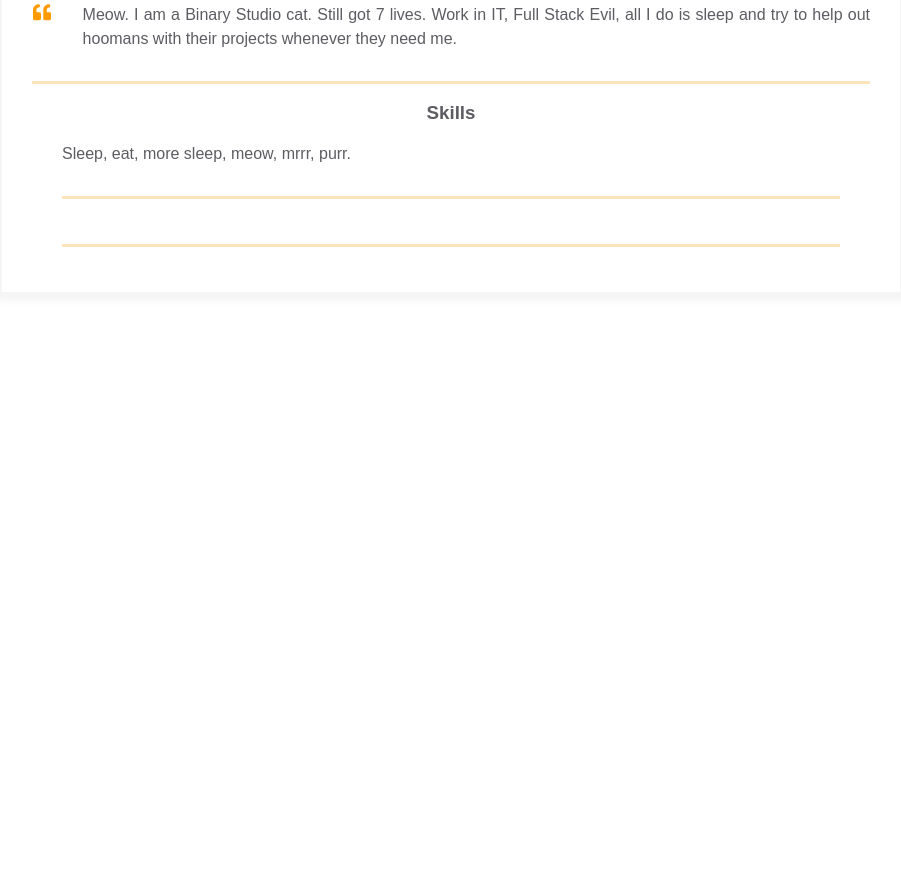
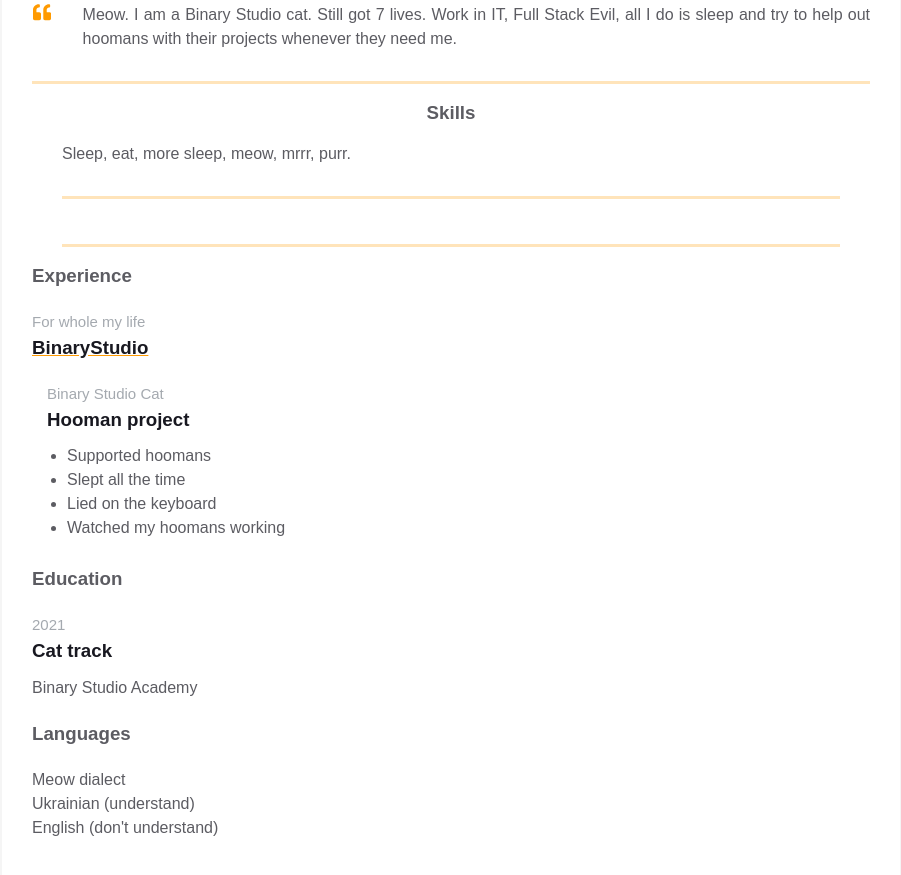
Before and after one commit to mysticBel/homepage, a plain HTML site: page index.html in a window 1280 px wide. Shown: the part 359-1234 px from the top of the page, without its empty margins (189-1090 px from the left). Before the commit the page ends 800 px from the top, so only its background shows below. Drawn offline with Linux system fonts and the light colour scheme.

Commit message:
Add experiences and additional info sections

```diff
--- a/index.html
+++ b/index.html
@@ -131,7 +131,48 @@
                 </div>
               </div>
 
+              <!-- Experiences -->
 
+              <h3 class="experiences__header">Experience</h3>
+              <div class="experiences__company">
+                <div class="experiences__company-header">
+                  <span class="experiences__company-header-durability">For whole my life</span>
+                  <h3 class="experiences__company-header-name">BinaryStudio</h3>
+                </div>
+
+                <div class="experiences__company-project">
+                  <span class="experiences__company-project-role"> Binary Studio Cat </span>
+                  <h3 class="experiences__company-project-name">Hooman project</h3>
+                  <ul class="experiences__company-project-responsibilities">
+                    <li>Supported hoomans</li>
+                    <li>Slept all the time</li>
+                    <li>Lied on the keyboard</li>
+                    <li>Watched my hoomans working</li>
+                  </ul>
+                </div>
+              </div>
+
+
+
+              <!-- Additional info -->
+
+            <div class="additional-info fv">
+            <div class="additional-info__education">
+                <h3 class="additional-info__education-header">Education</h3>
+                <div class="additional-info__education-university">
+                <span class="additional-info__education-university-durability"> 2021 </span>
+                <h3 class="additional-info__education-university-speciality">Cat track</h3>
+                <p class="additional-info__education-university-name">Binary Studio Academy</p>
+                </div>
+            </div>
+
+            <div class="additional-info__languages">
+                <h3 class="additional-info__languages-header">Languages</h3>
+                <p class="additional-info__languages-item">Meow dialect</p>
+                <p class="additional-info__languages-item">Ukrainian (understand)</p>
+                <p class="additional-info__languages-item">English (don't understand)</p>
+            </div>
+            </div>
 
 
           </div>
```
